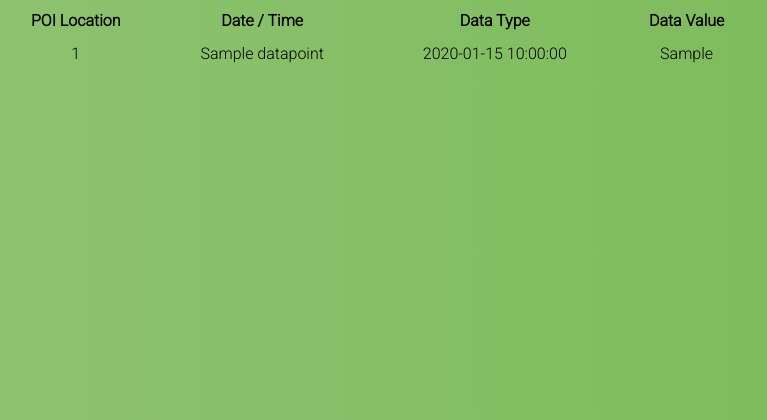
After one commit to cclaassen3/service_learn_sustain, a Flask app: page /manage-data-points in a window 1280 px wide. The commit adds this page. Shown: the top 420 px of the page, without its empty margins (12-779 px from the left). Run offline with Flask 2, Linux system fonts and the light colour scheme; tables that the repository leaves empty or names only in its code hold one stand-in row (values such as "Sample post"); some libraries are stand-ins or nearby versions.

Commit message:
added table to display data points for the admin

```diff
--- a/application.py
+++ b/application.py
@@ -88,8 +88,9 @@ def add_new_poi_location():
         city = request.form['city']
         state = request.form['state']
         zipCode = request.form['zip_code']
-        db.addNewPOILocation(locationName, city, state, zipCode)
-        return "new poi location added!"
+        success = db.addNewPOILocation(locationName, city, state, zipCode)
+        if not success: return flask.render_template('add_new_poi_location.html', error="Failed to Add POI Location")
+        return flask.redirect('/cityScientist')
 
 @app.route('/add-new-data-point', methods=['GET', 'POST'])
 def add_new_data_point():
@@ -102,9 +103,14 @@ def add_new_data_point():
         date = request.form['date']
         dataType = request.form['data_type']
         value = request.form['value']
-        print "good before adding"
-        db.addNewDataPoint(poiLocation, date, dataType, value)
-        return "new data point added!"
+        success = db.addNewDataPoint(poiLocation, date, dataType, value)
+        if not success: return flask.render_template('add_new_data_point.html', error="Failed to Add Data Point")
+        return flask.redirect('/cityScientist')
+
+@app.route('/manage-data-points')
+def manage_data_points():
+    data_points = db.retrieveDataPoints()
+    return render_template('manage_data_points.html', my_list=data_points)
 
 
 # -------------------- run app --------------------
--- a/db.py
+++ b/db.py
@@ -65,16 +65,28 @@ def register(username, email, password, usertype):
 # ---------- adding new data ----------
 
 def addNewPOILocation(locationName, city, state, zipCode):
-	return None
-
+	try:
+		query = "INSERT into poi(location_name, zip_code, city, state, flag) VALUES(%s, %s, %s, %s, 0)"
+		response = cursor.execute(query, (locationName, zipCode, city, state))
+		database.commit()
+		return True
+	except:
+		return False
 
 def addNewDataPoint(poiLocation, date_time, dataType, value):
 	try:
 		query = "INSERT into dataPoint(poi_location_name, date_time, data_type, data_value, accepted) VALUES(%s, %s, %s, %s, 0)"
 		response = cursor.execute(query, (poiLocation, date_time, dataType, value))
 		database.commit()
-		print response
 		return True
 	except:
-		print "error"
 		return False
+
+
+
+# ---------- fetch data -----------
+
+def retrieveDataPoints():
+	query = "SELECT * FROM dataPoint WHERE accepted=0"
+	cursor.execute(query)
+	return cursor.fetchall()
--- a/templates/add_new_poi_location.html
+++ b/templates/add_new_poi_location.html
@@ -9,13 +9,13 @@
       <label>City</label>
         <select name="city">
           <option value="Atlanta">Atlanta</option>
-          <option value="Seattle">Seattle</option>
+          <option value="Chicago">Chicago</option>
         </select>
       <br><br>
       <label>State</label>
         <select name="state">
           <option value="Georgia">Georgia</option>
-          <option value="Washington">Washington</option>
+          <option value="Illinois">Illinois</option>
         </select>
       <br><br>
       <input type="text" id="zip_code" name="zip_code" placeholder="Zip Code"/>
--- a/templates/admin.html
+++ b/templates/admin.html
@@ -3,5 +3,5 @@
 
 <header> <b> Welcome Admin, what would you like to do? </b> </header>
 
-<p class="message">View pending data points? <a href="{{ url_for('index')}}">Sending you to the index page for now</a></p>
+<p class="message">View pending data points? <a href="{{ url_for('manage_data_points')}}">Manage them here</a></p>
 <p class="message">View pending city official accounts? <a href="{{ url_for('index')}}">Sending you to the index page for now</a></p>
--- /dev/null
+++ b/templates/manage_data_points.html
@@ -0,0 +1,24 @@
+<!DOCTYPE html>
+<link rel="stylesheet" type="text/css" href="{{ url_for('static', filename='style.css') }}" media="screen" />
+
+<body>
+  <table width="60%">
+    <tbody>
+      <tr>
+        <th>POI Location</th>
+        <th>Date / Time</th>
+        <th>Data Type</th>
+        <th>Data Value</th>
+      </tr>
+      {# iterate through list #}
+        {% for item in my_list %}
+          <tr align="center" height="40">
+            <td>{{ item[0] }}</td>
+            <td>{{ item[1] }}</td>
+            <td>{{ item[2] }}</td>
+            <td>{{ item[3] }}</td>
+          </tr>
+        {% endfor %}
+    </tbody>
+  </table>
+</body>
```
